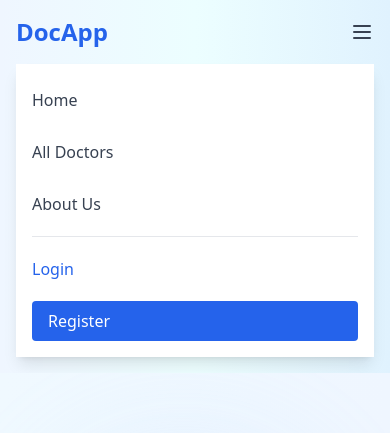
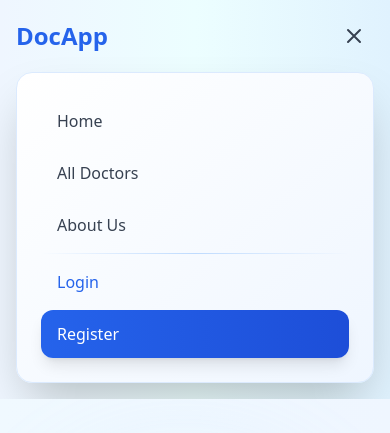
Before and after one commit to Devjivani1606/Doctor-Appointment, a React (Vite) app in the folder client/: page / in a window 390 px wide. Both pictures are taken after a click on the button 362 px from the left and 32 px from the top of the page. Shown: the top 433 px of the page. Built offline with nearby package versions, Linux system fonts and the light colour scheme; no server answers.

Commit message:
Time slote upadate

```diff
--- a/client/src/components/Header.jsx
+++ b/client/src/components/Header.jsx
@@ -83,43 +83,92 @@ const Header = () => {
 
                 {/* Mobile Menu Button */}
                 <button
-                    className="md:hidden text-gray-700 hover:text-blue-600"
+                    className="md:hidden text-gray-700 hover:text-blue-600 p-2 rounded-xl hover:bg-blue-50 transition-all duration-200"
                     onClick={() => setIsMobileMenuOpen(!isMobileMenuOpen)}
                 >
                     <svg className="w-6 h-6" fill="none" stroke="currentColor" viewBox="0 0 24 24">
-                        <path strokeLinecap="round" strokeLinejoin="round" strokeWidth={2} d="M4 6h16M4 12h16M4 18h16" />
+                        <path strokeLinecap="round" strokeLinejoin="round" strokeWidth={2} d={isMobileMenuOpen ? "M6 18L18 6M6 6l12 12" : "M4 6h16M4 12h16M4 18h16"} />
                     </svg>
                 </button>
             </div>
 
             {/* Mobile Menu */}
             {isMobileMenuOpen && (
-                <div className="md:hidden mt-4 bg-white rounded-lg shadow-lg p-4">
-                    <nav className="flex flex-col space-y-3">
-                        {userType !== 'doctor' && <button className="text-left text-gray-700 hover:text-blue-600 py-2" onClick={() => { navigate('/'); setIsMobileMenuOpen(false); }}>Home</button>}
-                        {userType !== 'doctor' && <button className="text-left text-gray-700 hover:text-blue-600 py-2" onClick={() => { navigate('/all-doctors'); setIsMobileMenuOpen(false); }}>All Doctors</button>}
-                        <button className="text-left text-gray-700 hover:text-blue-600 py-2" onClick={() => { navigate('/about'); setIsMobileMenuOpen(false); }}>About Us</button>
-                        {isLoggedIn && userType === 'patient' && <button className="text-left text-gray-700 hover:text-blue-600 py-2" onClick={() => { navigate('/appointments'); setIsMobileMenuOpen(false); }}>Appointments</button>}
-                        {isLoggedIn && userType === 'patient' && <button className="text-left text-gray-700 hover:text-blue-600 py-2" onClick={() => { navigate('/patient-feedback'); setIsMobileMenuOpen(false); }}>Feedback</button>}
-                        {isLoggedIn && userType === 'doctor' && <button className="text-left text-gray-700 hover:text-blue-600 py-2" onClick={() => { navigate('/doctor-dashboard'); setIsMobileMenuOpen(false); }}>Dashboard</button>}
-                        {isLoggedIn && userType === 'doctor' && <button className="text-left text-gray-700 hover:text-blue-600 py-2" onClick={() => { navigate('/my-profile'); setIsMobileMenuOpen(false); }}>My Profile</button>}
+                <div className="md:hidden mt-4 bg-gradient-to-br from-white to-blue-50 rounded-2xl shadow-2xl border border-blue-100 p-6 backdrop-blur-sm">
+                    <nav className="flex flex-col space-y-1">
+                        {userType !== 'doctor' && (
+                            <button
+                                className="text-left text-gray-700 hover:text-blue-600 hover:bg-blue-50 py-3 px-4 rounded-xl transition-all duration-200 font-medium"
+                                onClick={() => { navigate('/'); setIsMobileMenuOpen(false); }}
+                            >
+                                Home
+                            </button>
+                        )}
+                        {userType !== 'doctor' && (
+                            <button
+                                className="text-left text-gray-700 hover:text-blue-600 hover:bg-blue-50 py-3 px-4 rounded-xl transition-all duration-200 font-medium"
+                                onClick={() => { navigate('/all-doctors'); setIsMobileMenuOpen(false); }}
+                            >
+                                All Doctors
+                            </button>
+                        )}
+                        <button
+                            className="text-left text-gray-700 hover:text-blue-600 hover:bg-blue-50 py-3 px-4 rounded-xl transition-all duration-200 font-medium"
+                            onClick={() => { navigate('/about'); setIsMobileMenuOpen(false); }}
+                        >
+                            About Us
+                        </button>
+                        {isLoggedIn && userType === 'patient' && (
+                            <button
+                                className="text-left text-gray-700 hover:text-blue-600 hover:bg-blue-50 py-3 px-4 rounded-xl transition-all duration-200 font-medium"
+                                onClick={() => { navigate('/appointments'); setIsMobileMenuOpen(false); }}
+                            >
+                                Appointments
+                            </button>
+                        )}
+                        {isLoggedIn && userType === 'patient' && (
+                            <button
+                                className="text-left text-gray-700 hover:text-blue-600 hover:bg-blue-50 py-3 px-4 rounded-xl transition-all duration-200 font-medium"
+                                onClick={() => { navigate('/patient-feedback'); setIsMobileMenuOpen(false); }}
+                            >
+                                Feedback
+                            </button>
+                        )}
+                        {isLoggedIn && userType === 'doctor' && (
+                            <button
+                                className="text-left text-gray-700 hover:text-blue-600 hover:bg-blue-50 py-3 px-4 rounded-xl transition-all duration-200 font-medium"
+                                onClick={() => { navigate('/doctor-dashboard'); setIsMobileMenuOpen(false); }}
+                            >
+                                Dashboard
+                            </button>
+                        )}
+                        {isLoggedIn && userType === 'doctor' && (
+                            <button
+                                className="text-left text-gray-700 hover:text-blue-600 hover:bg-blue-50 py-3 px-4 rounded-xl transition-all duration-200 font-medium"
+                                onClick={() => { navigate('/my-profile'); setIsMobileMenuOpen(false); }}
+                            >
+                                My Profile
+                            </button>
+                        )}
 
-                        <hr className="my-2" />
+                        <div className="h-px bg-gradient-to-r from-transparent via-blue-200 to-transparent my-3"></div>
 
                         {isLoggedIn ? (
                             <>
                                 {userType === 'patient' && (
                                     <button
                                         onClick={() => { navigate('/my-profile'); setIsMobileMenuOpen(false); }}
-                                        className="text-left text-blue-600 hover:text-blue-800 py-2"
+                                        className="text-left text-blue-600 hover:text-blue-800 hover:bg-blue-50 py-3 px-4 rounded-xl transition-all duration-200 font-medium"
                                     >
-                                        👤 My Profile
+                                        My Profile
                                     </button>
                                 )}
-                                <div className="text-left py-2 text-gray-700">{userType === 'doctor' ? `Dr. ${userName}` : userName}</div>
+                                <div className="text-left py-3 px-4 text-gray-700 bg-blue-50 rounded-xl font-medium">
+                                    {userType === 'doctor' ? `Dr. ${userName}` : userName}
+                                </div>
                                 <button
                                     onClick={() => { localStorage.clear(); navigate('/login'); setIsMobileMenuOpen(false); }}
-                                    className="text-left text-red-500 hover:text-red-700 py-2"
+                                    className="text-left text-red-500 hover:text-red-700 hover:bg-red-50 py-3 px-4 rounded-xl transition-all duration-200 font-medium"
                                 >
                                     Logout
                                 </button>
@@ -128,13 +177,13 @@ const Header = () => {
                             <>
                                 <button
                                     onClick={() => { navigate('/login'); setIsMobileMenuOpen(false); }}
-                                    className="text-left text-blue-600 hover:text-blue-800 py-2"
+                                    className="text-left text-blue-600 hover:text-blue-800 hover:bg-blue-50 py-3 px-4 rounded-xl transition-all duration-200 font-medium"
                                 >
                                     Login
                                 </button>
                                 <button
                                     onClick={() => { navigate('/register'); setIsMobileMenuOpen(false); }}
-                                    className="text-left bg-blue-600 text-white px-4 py-2 rounded hover:bg-blue-700"
+                                    className="text-left bg-gradient-to-r from-blue-600 to-blue-700 text-white px-4 py-3 rounded-xl hover:from-blue-700 hover:to-blue-800 transition-all duration-200 font-medium shadow-lg"
                                 >
                                     Register
                                 </button>
```
Also changed, not shown: client/src/pages/BookingPage.jsx (+14 -14 lines).
